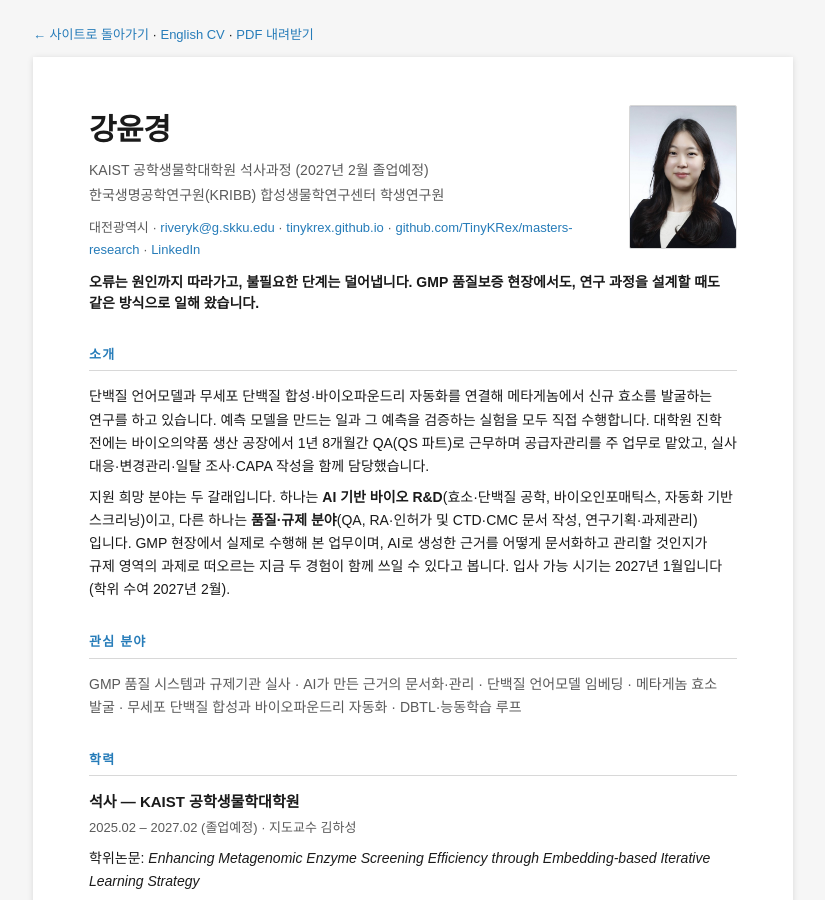
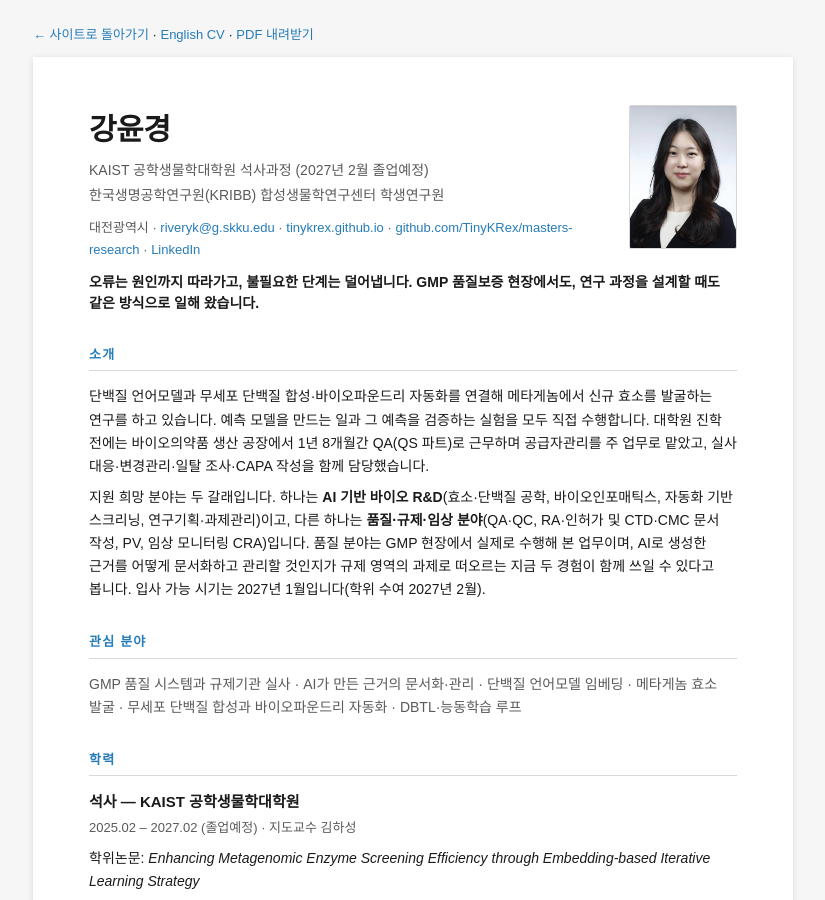
Before and after one commit to TinyKRex/tinykrex.github.io, a Jekyll site: the page built from cv-kr.html, in a window 1280 px wide and 900 px high. Shown: the whole window, without its empty margins (227-1052 px from the left). Built offline with Jekyll 4.4.1, drawn with Linux system fonts in a browser that asks for light colours.

Commit message:
site: 지원 분야를 job-watcher 대상 직무 기준으로 정리 (품질·규제·임상, AI 바이오 R&D·연구기획), CV PDF 갱신
Co-Authored-By: Claude Opus 5.5 <noreply@anthropic.com>

```diff
--- a/cv-kr.html
+++ b/cv-kr.html
@@ -122,8 +122,9 @@ permalink: /cv-kr.html
   대학원 진학 전에는 바이오의약품 생산 공장에서 1년 8개월간 QA(QS 파트)로 근무하며 공급자관리를 주 업무로
   맡았고, 실사 대응·변경관리·일탈 조사·CAPA 작성을 함께 담당했습니다.</p>
   <p>지원 희망 분야는 두 갈래입니다. 하나는 <strong>AI 기반 바이오 R&amp;D</strong>(효소·단백질 공학,
-  바이오인포매틱스, 자동화 기반 스크리닝)이고, 다른 하나는 <strong>품질·규제 분야</strong>(QA, RA·인허가
-  및 CTD·CMC 문서 작성, 연구기획·과제관리)입니다. GMP 현장에서 실제로 수행해 본 업무이며, AI로 생성한
+  바이오인포매틱스, 자동화 기반 스크리닝, 연구기획·과제관리)이고, 다른 하나는 <strong>품질·규제·임상
+  분야</strong>(QA·QC, RA·인허가 및 CTD·CMC 문서 작성, PV, 임상 모니터링 CRA)입니다. 품질 분야는 GMP 현장에서
+  실제로 수행해 본 업무이며, AI로 생성한
   근거를 어떻게 문서화하고 관리할 것인지가 규제 영역의 과제로 떠오르는 지금 두 경험이 함께 쓰일 수 있다고
   봅니다. 입사 가능 시기는 2027년 1월입니다(학위 수여 2027년 2월).</p>
 
--- a/cv.html
+++ b/cv.html
@@ -99,8 +99,8 @@ permalink: /cv.html
   scribe at FDA and overseas client audits. Now in graduate research on the other end of the same problem &mdash;
   finding new enzymes in metagenomes with protein language model embeddings and cell-free,
   biofoundry-scale validation, building both the pipelines that select and the assays that test.
-  Looking for QA and RA positions, including R&amp;D planning, as well as in AI-driven bio
-  R&amp;D. Business-level English (OPIc IH). Available from
+  Looking for quality, regulatory and clinical roles in pharma and biotech (QA, RA, PV, CRA), as
+  well as in AI-driven bio R&amp;D and R&amp;D planning. Business-level English (OPIc IH). Available from
   January 2027.</p>
 
   <h2>Areas of Interest</h2>
```
Also changed, not shown: index.md (+2 -2 lines), 2 other files.
